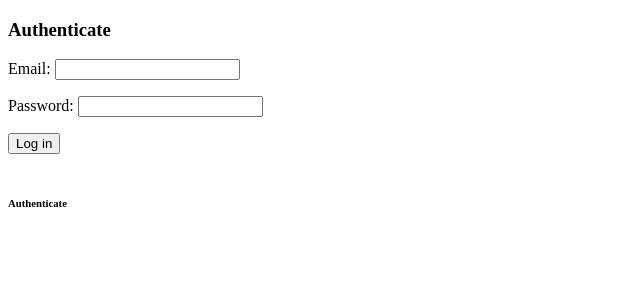
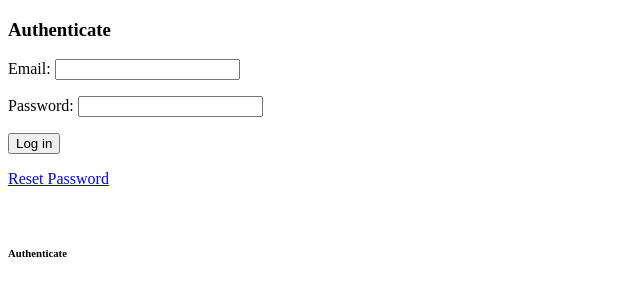
Before and after one commit to elyamanukyan/django-authentication-example, a Django app: page /login in a window 1280 px wide. Shown: the top 300 px of the page, without its empty margins (0-640 px from the left). Run offline with Django 3.2, Linux system fonts and the light colour scheme.

Commit message:
password reset and password change

```diff
--- a/config/settings.py
+++ b/config/settings.py
@@ -13,6 +13,9 @@
 DEBUG = True
 
 ALLOWED_HOSTS = []
+
+if DEBUG:
+    EMAIL_BACKEND = 'django.core.mail.backends.console.EmailBackend'  # During Development only
 
 # Application definition
 
--- a/config/urls.py
+++ b/config/urls.py
@@ -1,6 +1,7 @@
 # config/urls.py
 from django.contrib import admin
-from django.urls import path, include
+from django.urls import path
+from django.contrib.auth import views as auth_views
 
 from account.views import (
     home_screen_view,
@@ -17,4 +18,19 @@
     path('login', login_view, name='login'),
     path('register', registration_view, name='register'),
     path('profile', profile_view, name='profile'),
+
+    # Password reset links
+    path('password_change/done/',
+         auth_views.PasswordChangeDoneView.as_view(template_name='registration/password_change_done.html'),
+         name='password_change_done'),
+    path('password_change/', auth_views.PasswordChangeView.as_view(template_name='registration/password_change.html'),
+         name='password_change'),
+    path('password_reset/done/',
+         auth_views.PasswordResetCompleteView.as_view(template_name='registration/password_reset_done.html'),
+         name='password_reset_done'),
+    path('reset/<uidb64>/<token>/', auth_views.PasswordResetConfirmView.as_view(), name='password_reset_confirm'),
+    path('password_reset/', auth_views.PasswordResetView.as_view(), name='password_reset'),
+    path('reset/done/',
+         auth_views.PasswordResetCompleteView.as_view(template_name='registration/password_reset_complete.html'),
+         name='password_reset_complete'),
 ]
--- a/templates/account/login.html
+++ b/templates/account/login.html
@@ -46,6 +46,8 @@
             <button type="submit">Log in</button>
         </form>
 
+        <p><a href="{% url 'password_reset' %}">Reset Password</a></p>
+
         <br>
         <h6 class="text-center" style="">Authenticate {{ app_version }}</h6>
     </div>
--- a/templates/home.html
+++ b/templates/home.html
@@ -6,6 +6,7 @@
 {% block content %}
 {% if user.is_authenticated %}
   Hi {{ user.username }}!
+  <p><a href="{% url 'password_change' %}">Change Password</a></p>
   <p><a href="{% url 'logout' %}">logout</a></p>
 {% else %}
   <p>You are not logged in</p>
--- a/templates/registration/password_reset_confirm.html
+++ b/templates/registration/password_reset_confirm.html
@@ -16,8 +16,8 @@
 
 {% else %}
 
-<p>{% trans "The password reset link was invalid, possibly because it has already been used. Please request a new
-    password reset." %}</p>
+<p>The password reset link was invalid, possibly because it has already been used. Please request a new password
+    reset.</p>
 
 {% endif %}
 {% endblock %}
```
Also changed, not shown: templates/registration/password_change.html (added, +21 -0 lines), templates/registration/password_change_done.html (added, +10 -0 lines), templates/registration/password_reset_complete.html (+6 -2 lines), templates/registration/password_reset_done.html (+9 -3 lines), templates/registration/password_reset_email.html (added, +12 -0 lines), templates/registration/password_reset_form.html (+8 -8 lines), templates/registration/password_reset_subject.txt (added).
